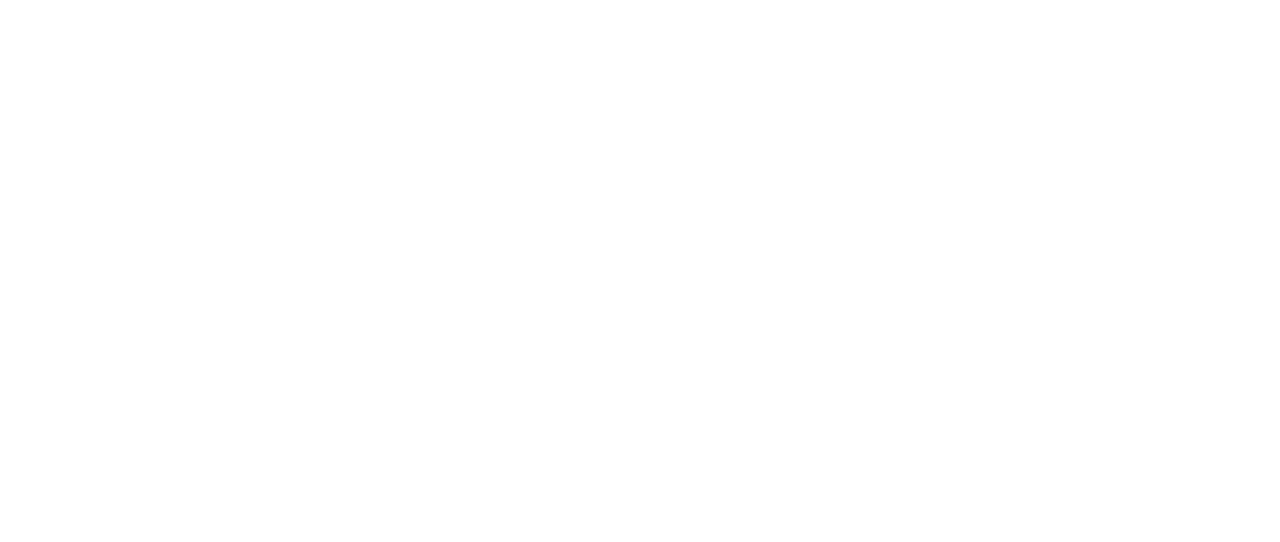
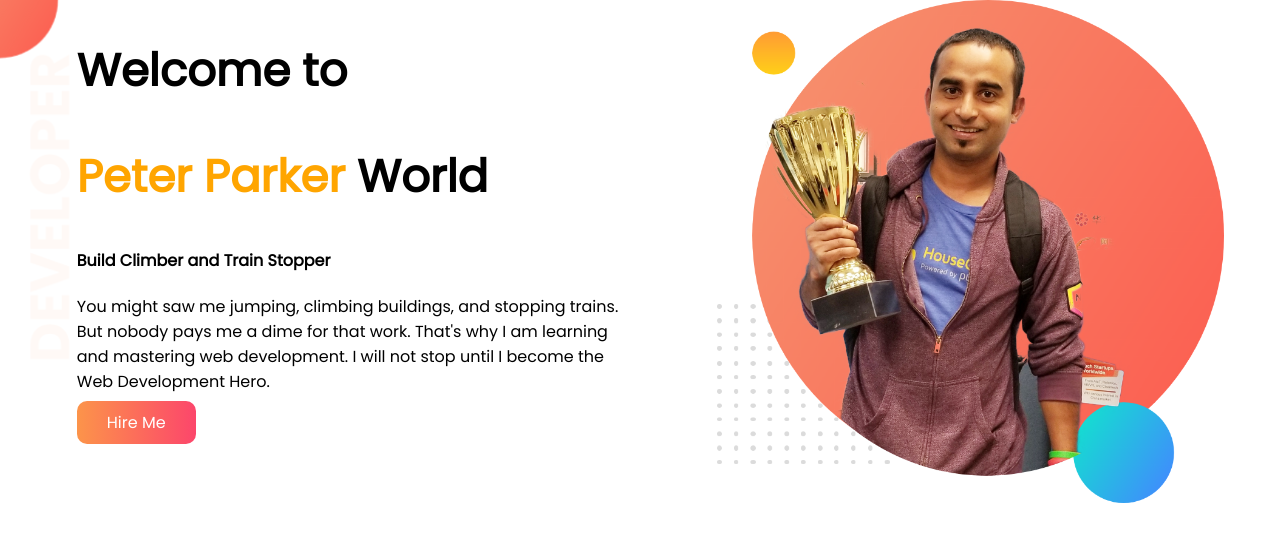
Before and after one commit to rashel68/personal-portfolio, a plain HTML site: page index.html in a window 1280 px wide. Drawn offline with Linux system fonts and the light colour scheme.

Commit message:
banner section

```diff
--- a/index.html
+++ b/index.html
@@ -1,12 +1,35 @@
 <!DOCTYPE html>
 <html lang="en">
+
 <head>
     <meta charset="UTF-8">
     <meta http-equiv="X-UA-Compatible" content="IE=edge">
     <meta name="viewport" content="width=device-width, initial-scale=1.0">
     <title>MR Portfoli Site</title>
+    <link rel="preconnect" href="https://fonts.googleapis.com">
+    <link rel="preconnect" href="https://fonts.gstatic.com" crossorigin>
+    <link href="https://fonts.googleapis.com/css2?family=Poppins&display=swap" rel="stylesheet">
+    <link rel="stylesheet" href="style.css">
 </head>
+
 <body>
+    <section class="banner-section">
+        <div class="banner-item">
+            <h2>Welcome to</h2>
+            <h2><span class="orange-color">Peter Parker</span> World</h2>
+            <h4>Build Climber and Train Stopper</h4>
+            <p>You might saw me jumping, climbing buildings, and stopping trains. But nobody pays me a dime for that
+                work. That's why I am learning and mastering web development. I will not stop until I become the Web
+                Development Hero.</p>
+            <a href="#" class="link-button">Hire Me</a>
+        </div>
+        <div class="banner-item">
+            <img src="images/jhankar.png" alt="jhankar pic">
+
+        </div>
+
+    </section>
 
 </body>
+
 </html>
--- a/style.css
+++ b/style.css
@@ -0,0 +1,30 @@
+body{
+    font-family: 'Poppins', sans-serif;
+    margin: 0;
+}
+h2{
+    font-size: 45px;
+}
+.banner-section{
+    display: flex;
+    background-image: url(images/top-banner.png);
+    background-repeat: no-repeat;
+
+}
+.banner-item{
+    width: 50%;
+    padding-left: 6%;
+}
+.banner-item img{
+    width: 90%;
+}
+.orange-color{
+    color: orange;
+}
+.link-button{
+    text-decoration: none;
+    color: white;
+    padding: 10px 30px;
+    background-image: linear-gradient(90deg, rgba(252,148,74,1) 0%, rgba(252,70,107,1) 100%);
+    border-radius: 10px;
+}
```
